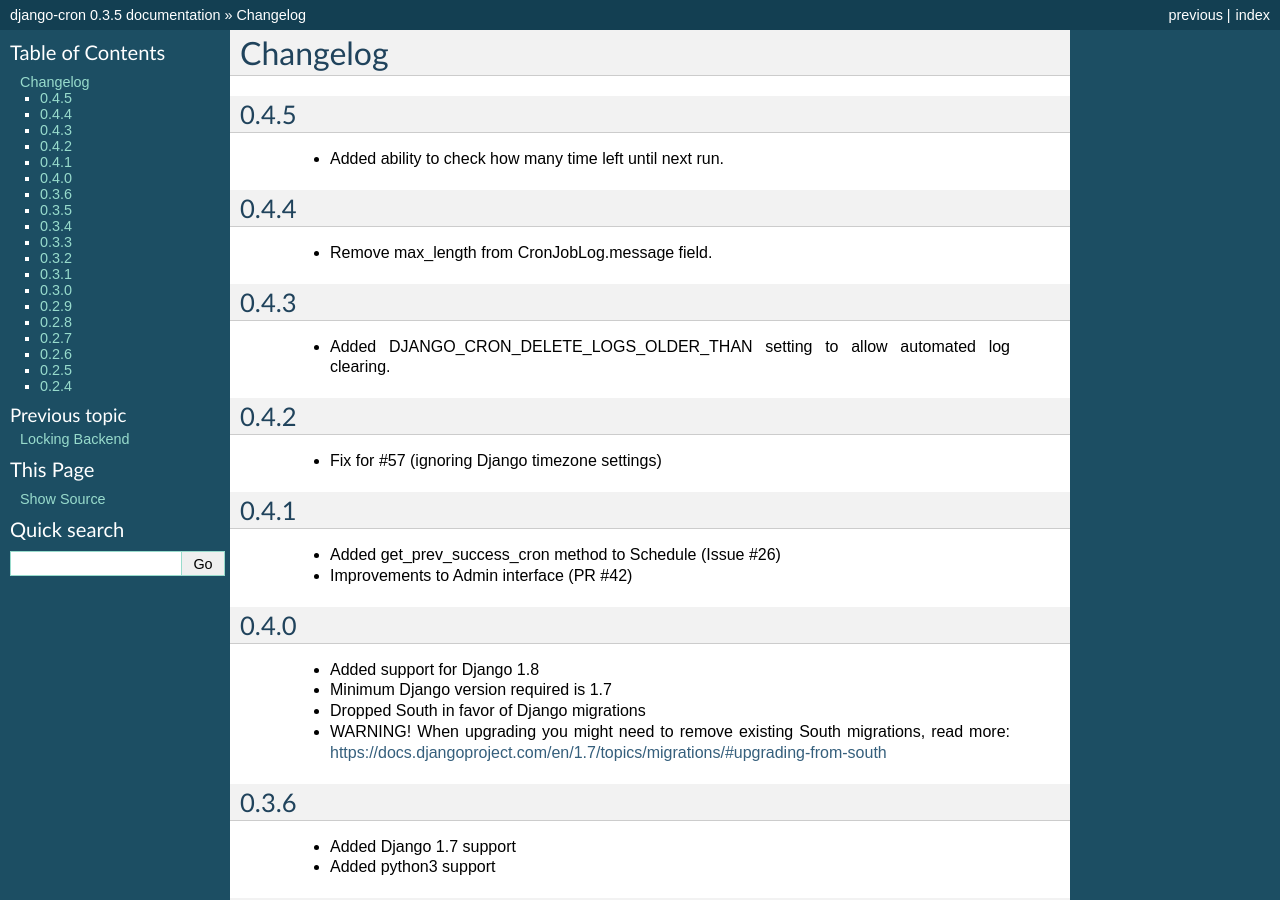
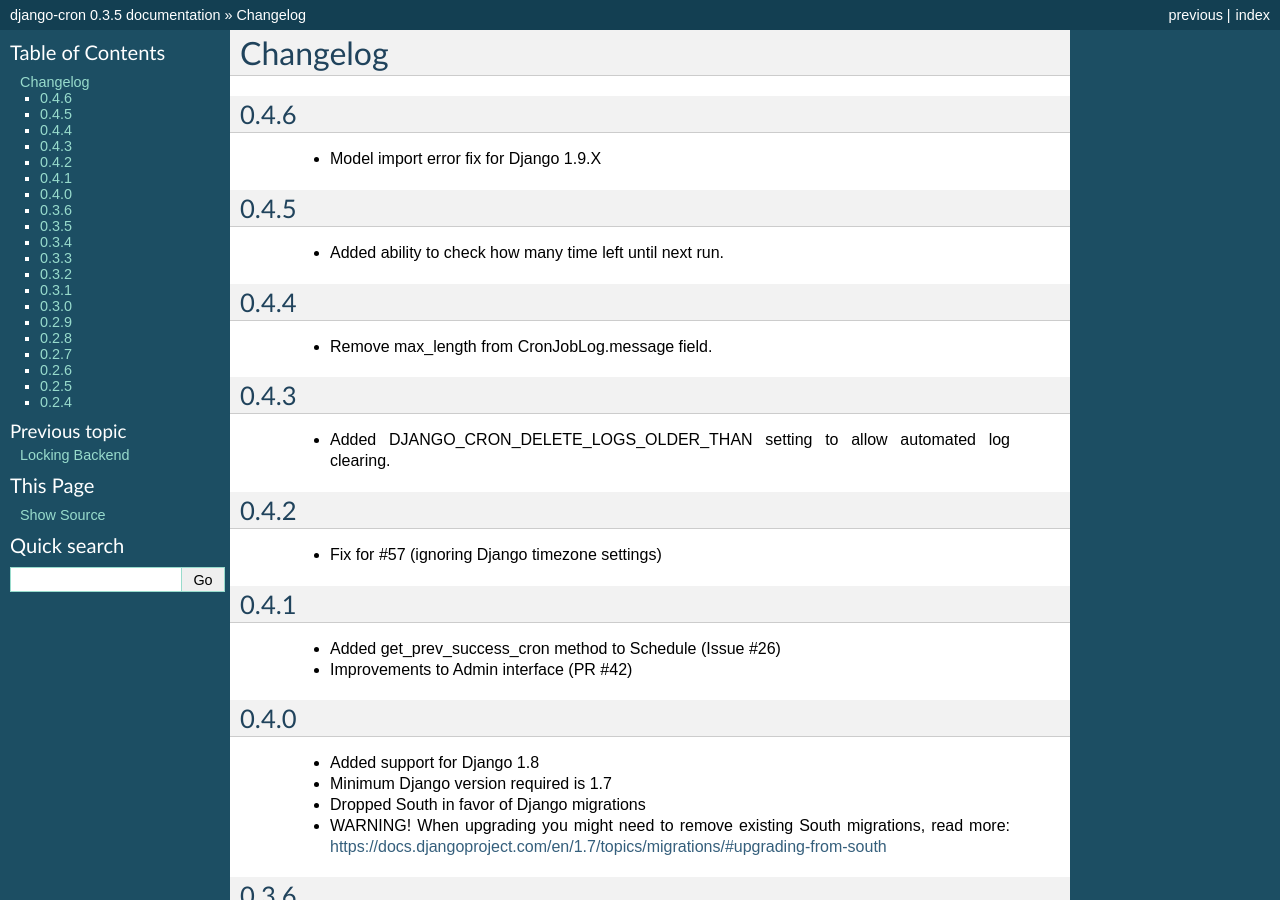
Before and after one commit to Tivix/django-cron, a Sphinx documentation site: the page built from docs/changelog.rst, in a window 1280 px wide and 900 px high. Built offline with Sphinx 7.4.7, drawn with Linux system fonts in a browser that asks for light colours.

Commit message:
0.4.6 version update

```diff
--- a/docs/changelog.rst
+++ b/docs/changelog.rst
@@ -1,5 +1,11 @@
 Changelog
 =========
+0.4.6
+------
+
+    - Model import error fix for Django 1.9.X
+
+
 0.4.5
 ------
 
--- a/setup.py
+++ b/setup.py
@@ -19,7 +19,7 @@
 
 setup(
     name='django-cron',
-    version='0.4.5',
+    version='0.4.6',
     author='Sumit Chachra',
     author_email='chachra@tivix.com',
     url='http://github.com/tivix/django-cron',
```
